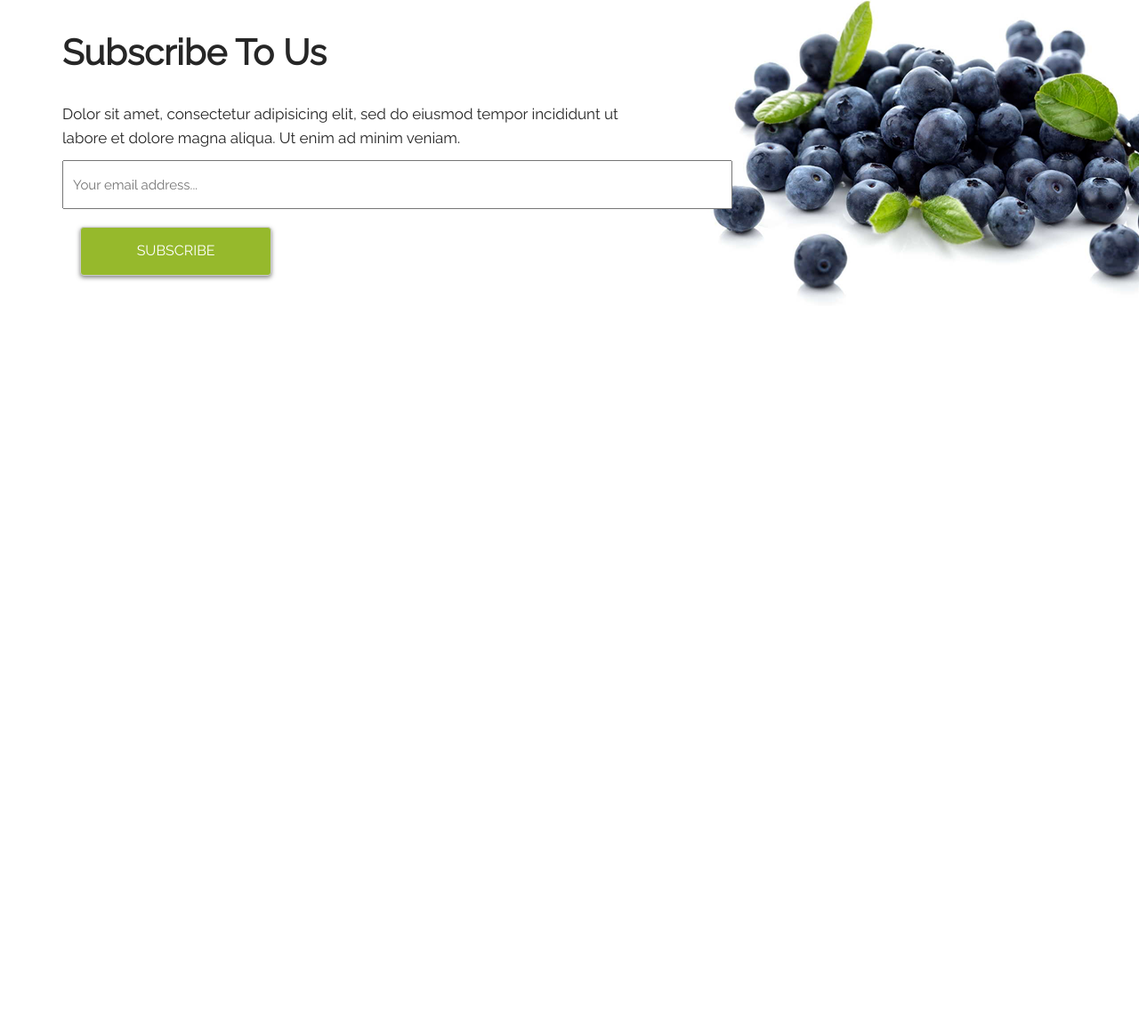
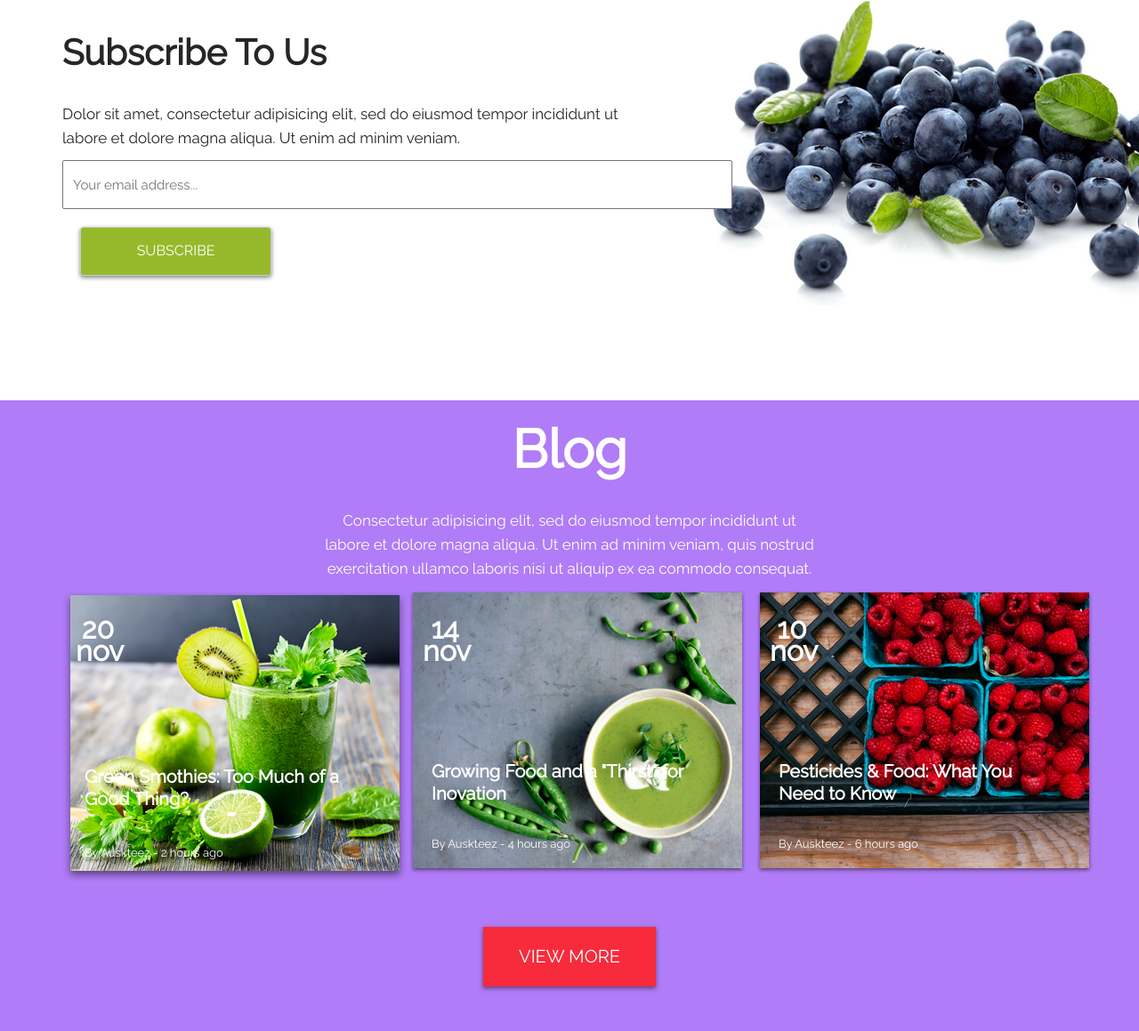
Before and after one commit to sNessie/bootstrap3-website, a plain HTML site: page index.html in a window 1280 px wide. Shown: the part 3606-4765 px from the top of the page at 89% size. Before the commit the page ends 4056 px from the top, so only its background shows below. Drawn offline with Linux system fonts and the light colour scheme.

Commit message:
section blog

```diff
--- a/index.html
+++ b/index.html
@@ -139,13 +139,51 @@
           <div class="form-group">
             <input type="email" placeholder="Your email address..." class="my_subscribe-form">
             <button class="text-uppercase btn btn-default my_subscribe-btn">subscribe</button>
-
-        </div>
-
           </div>
       </div>
     </div>
+  </section>
 
+  <section id="blog" class="my_blog">
+    <div class="container">
+      <div class="row">
+        <h1 class="my_blog-title">
+          Blog
+        </h1>
+      </div>
+        <div class="row">
+        <p class=" col-sm-offset-3 col-sm-6 my_blog-description">
+            Consectetur adipisicing elit, sed do eiusmod tempor incididunt ut labore et dolore magna aliqua. Ut enim ad minim veniam, quis nostrud exercitation ullamco laboris nisi ut aliquip ex ea commodo consequat.
+        </p>
+      </div>
+      <div class="row">
+        <div class="col-md-4">
+          <img src="img/img-blog-1.png" alt="img blog" class="my_blog-img">
+          <p class="my_blog-date">20 nov</p>
+          <p class="my_blog-article">Green Smothies: Too Much of a Good Thing?</p>
+          <p class="my_blog-articledate">By Auskteez - 2 hours ago</p>
+        </div>
+        <div class="col-md-4">
+          <img src="img/img-blog-2.png" alt="img blog" class="my_blog-img">
+          <p class="my_blog-date">14 nov</p>
+          <p class="my_blog-article">Growing Food and a "Thirst" for Inovation</p>
+          <p class="my_blog-articledate">By Auskteez - 4 hours ago</p>
+        </div>
+        <div class="col-md-4">
+          <img src="img/img-blog-3.png" alt="img blog" class="my_blog-img">
+          <p class="my_blog-date">10 nov</p>
+          <p class="my_blog-article">Pesticides & Food: What You Need to Know</p>
+          <p class="my_blog-articledate">By Auskteez - 6 hours ago</p>
+        </div>
+      </div>
+      <div class="row">
+          <div class="col-sm-12">
+            <button class="text-uppercase my_blog-btn">view more</button>
+          </div>
+        </div>
+
+
+    </div>
 
   </section>
 
--- a/less/my-styles.less
+++ b/less/my-styles.less
@@ -251,3 +251,71 @@
     }
   }
 }
+
+.my_blog{
+  text-align: center;
+  background: @bg-blog;
+  color: @brand-white;
+  margin: 0 auto;
+  &-text{
+    height: 70vh;
+  }
+  &-title{
+    .section-title;
+  }
+  &-description{
+    .section-description;
+  }
+  &-img{
+    position: relative;
+  }
+  &-date{
+  position: absolute;
+  width: 50px;
+  top: 30px;
+  left: 30px;
+  color:  @brand-white;
+  font-size: 3.2rem;
+  font-weight: 700;
+  line-height: 2.5rem;
+
+  }
+  &-article{
+  position: absolute;
+  top: 60%;
+  left: 0;
+  color:  @brand-white;
+  font-size: 2rem;
+  font-weight: 700;
+  line-height: 2.5rem;
+  padding: 0 40px;
+  text-align: left;
+  }
+  &-articledate{
+    position: absolute;
+    bottom: 10px;
+    left: 0;
+    padding: 0 40px;
+    color:  @brand-white;
+    font-size: 1.3rem;
+    font-weight: 300;
+    line-height: 2.5rem;
+  }
+  &-btn{
+    margin: 5rem 0;
+    background-color:  @btn-blog;
+    border: none;
+    box-shadow: 0px 2px 5px 0px rgba(0, 0, 0, 0.5);
+    font-family: Raleway;
+    color:  @brand-white;
+    font-size: 2rem;
+    font-weight: 300;
+    line-height: 2.7rem;
+    padding: 2rem 4rem;
+    .transition-all(1s, ease);
+    &:hover{
+      background-color: @brand-white;
+      color: @btn-blog;
+    }
+  }
+}
--- a/less/variables.less
+++ b/less/variables.less
@@ -29,6 +29,8 @@
 @txt-gallery:           #262626;
 @btn-gallery:           #5585a2;
 @btn-subscribe:         #96b92c;
+@bg-blog:               #b07cf7;
+@btn-blog:              #f72b3b;
 
 
 
```
Also changed, not shown: css/styles.css, img/img-blog-1.png (added), img/img-blog-2.png (added), img/img-blog-3.png (added), less/mixins/my-mixins.less (line endings or trailing spaces), less/variables.css (added). Lines whose indentation alone changed are shown as unchanged.
